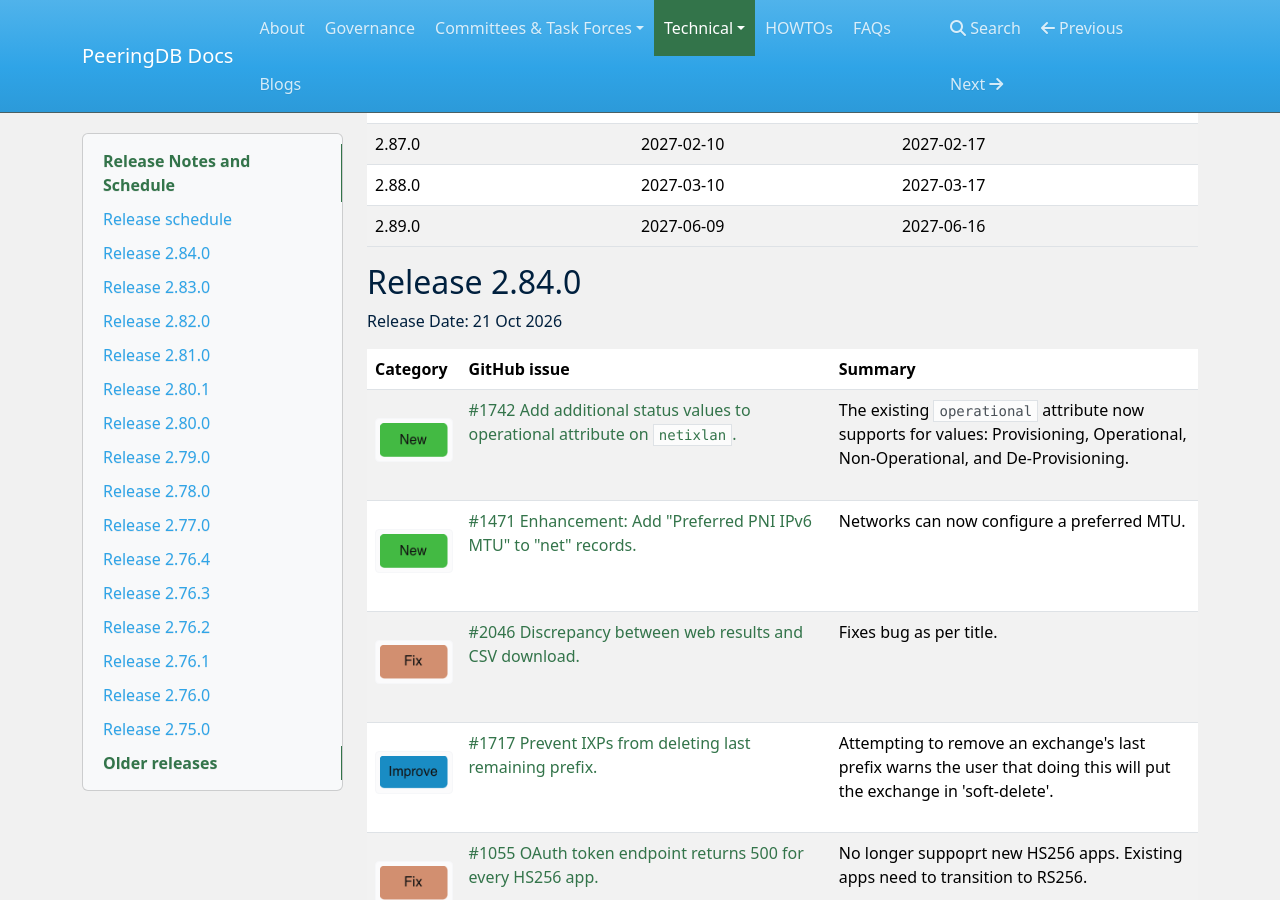
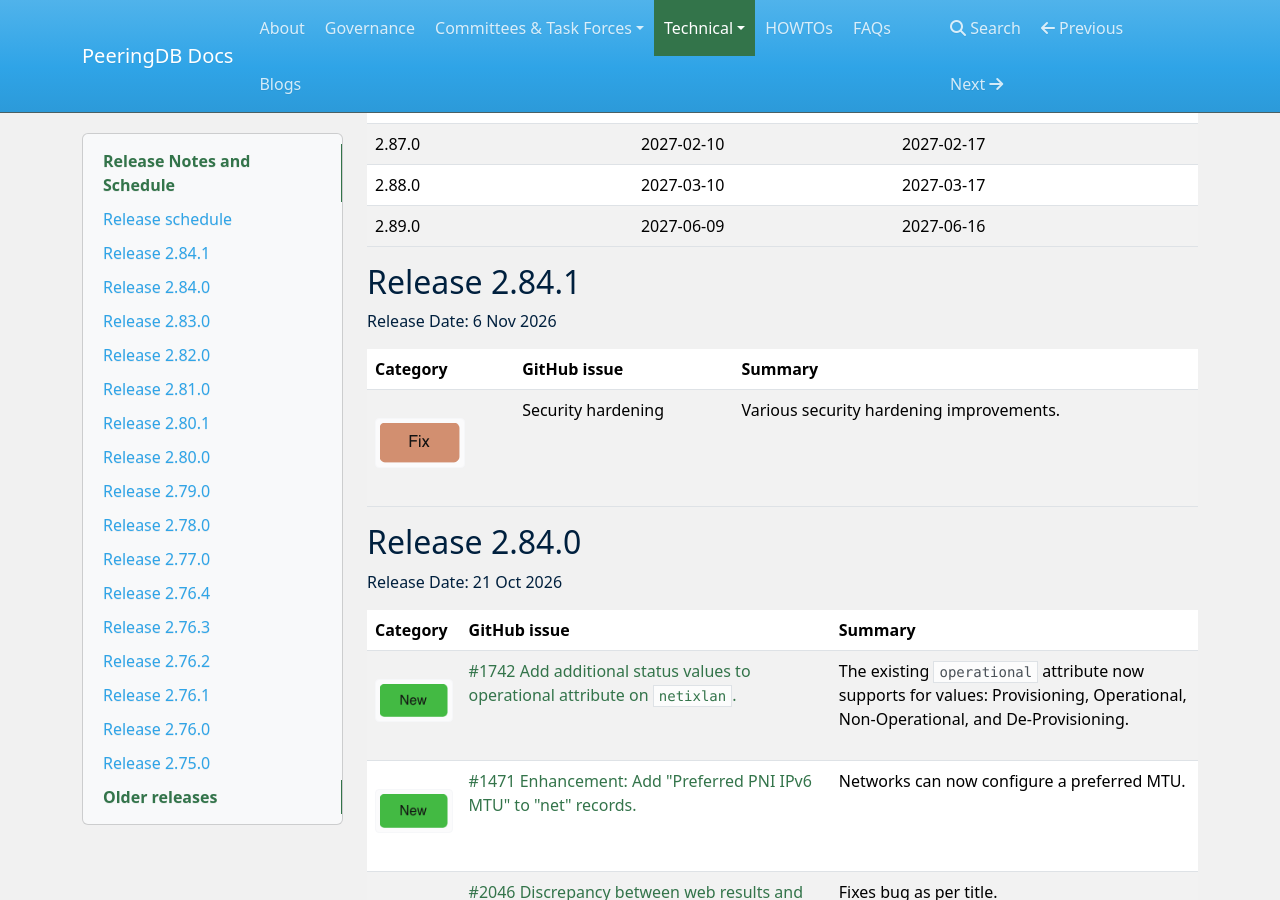
Before and after one commit to peeringdb/docs, an MkDocs documentation site: the page built from docs/release_notes/index.md, in a window 1280 px wide and 900 px high, scrolled down 557 px. Built offline with MkDocs 1.6.1, drawn with Linux system fonts in a browser that asks for light colours; nearby versions of some CDN libraries.

Commit message:
Release note for 2.84.1

```diff
--- a/docs/release_notes/index.md
+++ b/docs/release_notes/index.md
@@ -19,6 +19,14 @@
 | 2.87.0 | 2027-02-10 | 2027-02-17 |
 | 2.88.0 | 2027-03-10 | 2027-03-17 |
 | 2.89.0 | 2027-06-09 | 2027-06-16 |
+
+## Release 2.84.1
+
+Release Date: 6 Nov 2026
+
+| **Category** | **GitHub issue** | **Summary** |
+| --------| ----------------- | ----------- |
+| ![Fix](images/fix.png)| Security hardening | Various security hardening improvements. |
 
 ## Release 2.84.0
 
```
